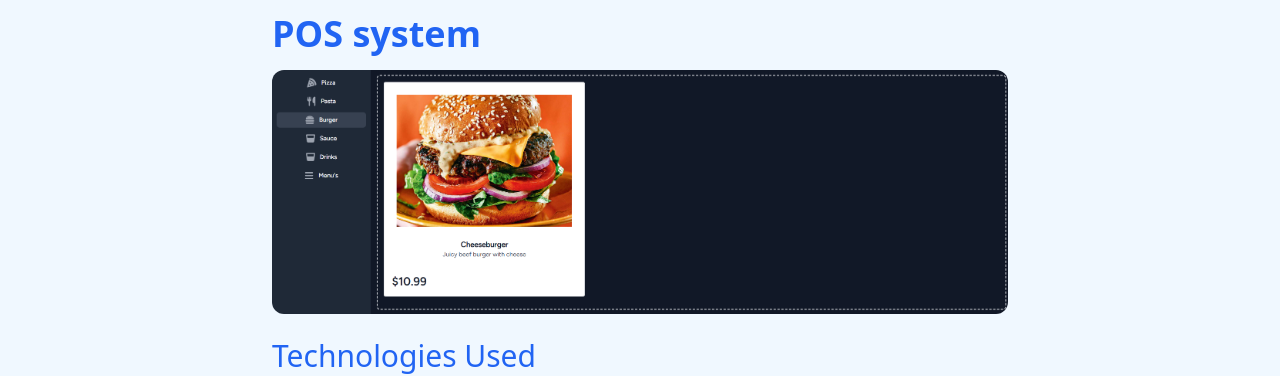
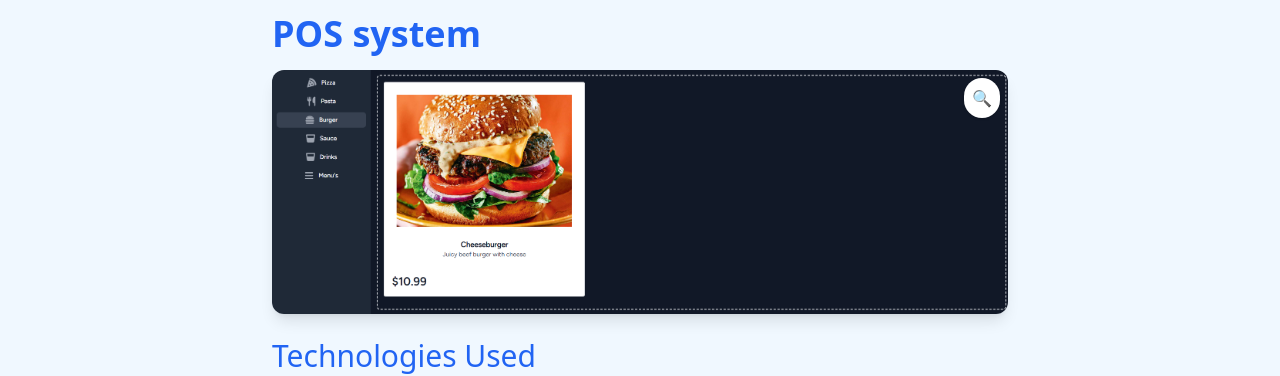
Before and after one commit to moussaramzi/portfolio, a React (Vite) app: page /projects/eshop in a window 1280 px wide. Shown: the part 128-504 px from the top of the page. Built offline with nearby package versions, Linux system fonts and the light colour scheme.

Commit message:
feat(recipe microservice): added details for the resipe microservice projects

```diff
--- a/src/components/data/projectsData.tsx
+++ b/src/components/data/projectsData.tsx
@@ -5,7 +5,12 @@ export interface Project {
   image: string;
   link: string;
   detailsKey?: string;
-  technologies?: { src: string;  srcDark?: string; alt: string; labelKey: string }[];
+  technologies?: {
+    src: string;
+    srcDark?: string;
+    alt: string;
+    labelKey: string;
+  }[];
 }
 
 export const projects: Project[] = [
@@ -40,21 +45,37 @@ export const projects: Project[] = [
     ],
   },
   {
-    id: "taskflow",
-    titleKey: "taskflow.title",
-    descriptionKey: "taskflow.description",
+    id: "recipe-microservice",
+    titleKey: "recipe.title",
+    descriptionKey: "recipe.description",
     image: "/projects/microservice/recipe-microservice.png",
-    link: "/projects/taskflow",
+    link: "/projects/recipe-microservice",
     technologies: [
       {
-        src: "/tech/skill-icons--react-dark.svg",
-        alt: "React Native",
-        labelKey: "tech.reactNative",
+        src: "/tech/skill-icons--docker.svg",
+        alt: "Docker",
+        labelKey: "tech.docker",
       },
       {
+        src: "/tech/skill-icons--java-dark.svg",
+        alt: "Java",
+        labelKey: "tech.java",
+      },
+      {
+        src: "/tech/skill-icons--github-dark.svg",
+        srcDark: "/tech/skill-icons--github.svg",
+        alt: "GitHub",
+        labelKey: "tech.github",
+      },
+         {
         src: "/tech/skill-icons--mysql-dark.svg",
         alt: "Mysql",
         labelKey: "tech.mysql",
+      },
+         {
+        src: "/tech/skill-icons--mongodb.svg",
+        alt: "MongoDB",
+        labelKey: "tech.mongodb",
       },
     ],
   },
--- a/src/components/projectDetail.tsx
+++ b/src/components/projectDetail.tsx
@@ -14,6 +14,7 @@ export default function ProjectDetail() {
       typeof window !== "undefined" &&
       document.documentElement.classList.contains("dark")
   );
+  const [modalImage, setModalImage] = useState<string | null>(null);
 
   useEffect(() => {
     if (typeof window === "undefined" || !document.documentElement) return;
@@ -63,7 +64,34 @@ export default function ProjectDetail() {
       <h1 className="text-4xl font-bold mb-4">
         {t(project.titleKey, { ns: "projects" })}
       </h1>
-      <img src={project.image} className="w-full rounded-xl mb-6" />
+      <div className="relative group mb-6">
+        <img
+          src={project.image}
+          alt={t(project.titleKey, { ns: "projects" })}
+          className="w-full rounded-xl shadow-lg cursor-pointer transition-transform group-hover:scale-105"
+          onClick={() => setModalImage(project.image)}
+        />
+        <button
+          onClick={() => setModalImage(project.image)}
+          className="absolute top-2 right-2 bg-white dark:bg-gray-800 p-2 rounded-full shadow hover:scale-110 transition-transform cursor-pointer"
+          aria-label="Enlarge image"
+        >
+          🔍
+        </button>
+      </div>
+      {modalImage && (
+        <div
+          className="fixed inset-0 bg-black bg-opacity-80 flex items-center justify-center z-50"
+          onClick={() => setModalImage(null)}
+        >
+          <img
+            src={modalImage}
+            alt={t(project.titleKey, { ns: "projects" })}
+            className="max-w-[95vw] max-h-[80vh] w-auto h-auto rounded-lg shadow-lg m-2"
+            style={{ objectFit: "contain" }}
+          />
+        </div>
+      )}
       {project.technologies && (
         <div>
           <h2 className="text-3xl mb-4">Technologies Used</h2>
@@ -86,6 +114,52 @@ export default function ProjectDetail() {
           </div>
         </div>
       )}
+      {project.id === "recipe-microservice" && (
+        <section className="mb-12 mt-6">
+          <div className="prose dark:prose-invert max-w-none">
+            <h2 className="text-3xl ">
+              {t("recipe.aboutTitle", { ns: "projects" })}
+            </h2>
+            <p>{t("recipe.about", { ns: "projects" })}</p>
+
+            <h3 className="text-2xl font-semibold mt-6 ">
+              {t("recipe.microservicesTitle", { ns: "projects" })}
+            </h3>
+            <p>{t("recipe.microservices", { ns: "projects" })}</p>
+
+            <h3 className="text-2xl font-semibold mt-6 ">
+              {t("recipe.authTitle", { ns: "projects" })}
+            </h3>
+            <p>{t("recipe.auth", { ns: "projects" })}</p>
+
+            <h3 className="text-2xl font-semibold mt-6 ">
+              {t("recipe.frontendTitle", { ns: "projects" })}
+            </h3>
+            <p>{t("recipe.frontend", { ns: "projects" })}</p>
+
+            <h3 className="text-2xl font-semibold mt-6 ">
+              {t("recipe.internalTitle", { ns: "projects" })}
+            </h3>
+            <p>{t("recipe.internal", { ns: "projects" })}</p>
+
+            <h3 className="text-2xl font-semibold mt-6 ">
+              {t("recipe.resultTitle", { ns: "projects" })}
+            </h3>
+            <p>{t("recipe.result", { ns: "projects" })}</p>
+          </div>
+          <div className="mt-6">
+            <a
+              href="https://github.com/moussaramzi/recipe-microservice"
+              target="_blank"
+              rel="noopener noreferrer"
+              className="inline-flex items-center gap-2 px-5 py-2.5 rounded-xl bg-blue-50 dark:bg-blue-950 text-blue-700 dark:text-blue-300 shadow-sm hover:shadow-md hover:bg-blue-100 dark:hover:bg-blue-900 transition"
+            >
+              {t("recipe.github", { ns: "projects" })}
+            </a>
+          </div>
+        </section>
+      )}
+
       {project.id === "project4" && (
         <section className="mb-12 mt-6">
           <h2 className="text-3xl ">
--- a/src/components/tech.tsx
+++ b/src/components/tech.tsx
@@ -252,13 +252,6 @@ export function Tools() {
             visible={backendVisible}
           />
           <TechIcon
-            src="/tech/skill-icons--mysql-dark.svg"
-            alt="MySQL"
-            label="MySQL"
-            skill={80}
-            visible={backendVisible}
-          />
-          <TechIcon
             src="/tech/skill-icons--java-dark.svg"
             alt="Java"
             label="Java"
@@ -277,6 +270,20 @@ export function Tools() {
             alt="Nodejs"
             label="Nodejs"
             skill={85}
+            visible={backendVisible}
+          />
+           <TechIcon
+            src="/tech/skill-icons--mysql-dark.svg"
+            alt="MySQL"
+            label="MySQL"
+            skill={80}
+            visible={backendVisible}
+          />
+           <TechIcon
+            src="/tech/skill-icons--mongodb.svg"
+            alt="MongoDB"
+            label="MongoDB"
+            skill={70}
             visible={backendVisible}
           />
         </div>
--- a/src/translation files/projects/projectsEN.json
+++ b/src/translation files/projects/projectsEN.json
@@ -18,9 +18,22 @@
     "contribution3": "The project required close collaboration between software and hardware, and I am proud of the result we achieved as a team. For more technical details and the full source code, you can check out the BeeSafe GitHub repository.",
     "github": "🐝 View GitHub Repository"
   },
-  "taskflow": {
+  "recipe": {
     "title": "Recipe Microservice",
-    "description": "Kanban-style productivity app using Angular and Laravel backend."
+    "description": "A modern recipe platform built with a microservices architecture, allowing users to easily manage recipes and leave feedback. With OAuth2 authentication and a centralized API Gateway, the application is both secure and scalable.",
+    "aboutTitle": "About the project",
+    "about": "This recipe platform is a project I developed entirely myself, from frontend to backend. It uses a microservices architecture where recipes, users, and comments are each managed by a separate service.",
+    "microservicesTitle": "Microservices & Databases",
+    "microservices": "The recipe service is connected to a MySQL database and manages all CRUD operations for recipes, including retrieving comments and author information. The comment service uses a MongoDB database to store user comments and efficiently retrieve them per recipe. Finally, the user service manages registration and retrieval of user information, also via MongoDB.",
+    "authTitle": "Authentication & API Gateway",
+    "auth": "All client requests are handled via a central API Gateway, which routes communication to the appropriate service. This gateway also handles OAuth2 authentication via Google One-Tap login and secures the endpoints.",
+    "frontendTitle": "Frontend",
+    "frontend": "For the frontend, I built an Angular application. Users can log in with Google thanks to OAuth2 authentication, view, add, edit, or delete recipes, and leave comments on recipes. All interaction with the backend goes through the API Gateway.",
+    "internalTitle": "Internal Communication & Containerization",
+    "internal": "The microservices communicate with each other using WebClient, ensuring smooth and scalable interaction. The entire project is dockerized, making it easy to set up locally or in a cloud environment using Docker Compose.",
+    "resultTitle": "Result",
+    "result": "Thanks to the clear separation of responsibilities per service, the platform is scalable, maintainable, and ready for expansion. The project demonstrates my skills in fullstack development, microservices, and modern DevOps techniques.",
+    "github": "🍽️ View GitHub Repository"
   },
   "eshop": {
     "title": "POS system",
--- a/src/translation files/projects/projectsNL.json
+++ b/src/translation files/projects/projectsNL.json
@@ -18,9 +18,22 @@
     "contribution3": "Het project vereiste een nauwe samenwerking tussen software en hardware, en ik ben trots op het resultaat dat we als team hebben neergezet. Voor meer technische details en de volledige broncode, kan je de GitHub-repository van BeeSafe bekijken.",
     "github": "🐝 Bekijk GitHub Repository"
   },
-  "taskflow": {
+  "recipe": {
     "title": "Recepten Microservice",
-    "description": "Productiviteitsapp in Kanban-stijl met Angular en een Laravel-backend."
+    "description": "Een modern receptenplatform gebouwd met microservices waarin gebruikers eenvoudig recepten kunnen beheren en feedback kunnen geven. Dankzij OAuth2-authenticatie en een centrale API Gateway is de applicatie zowel veilig als schaalbaar.",
+    "aboutTitle": "Over het project",
+    "about": "Dit receptenplatform is een project dat ik volledig zelf heb ontwikkeld, van frontend tot backend. Het maakt gebruik van een microservices-architectuur waarbij recepten, gebruikers en reacties elk door een aparte service beheerd worden.",
+    "microservicesTitle": "Microservices & Databases",
+    "microservices": "De receptenservice is gekoppeld aan een MySQL-database en beheert alle CRUD-operaties voor recepten, inclusief het ophalen van reacties en auteursinformatie. De commentaarservice gebruikt een MongoDB-database om gebruikersreacties op te slaan en efficiënt op te vragen per recept. Tot slot beheert de gebruikersservice de registratie en het ophalen van gebruikersinformatie, eveneens via MongoDB.",
+    "authTitle": "Authenticatie & API Gateway",
+    "auth": "Alle clientaanvragen worden afgehandeld via een centrale API Gateway, die de communicatie naar de juiste service doorstuurt. Deze gateway verwerkt ook de OAuth2-authenticatie via Google One-Tap login en zorgt voor de beveiliging van de endpoints.",
+    "frontendTitle": "Frontend",
+    "frontend": "Voor de frontend heb ik een Angular-applicatie gebouwd. Gebruikers kunnen inloggen met Google dankzij OAuth2-authenticatie, recepten bekijken, toevoegen, bewerken of verwijderen, en reacties achterlaten op recepten. Alle interactie met de backend verloopt via de API Gateway.",
+    "internalTitle": "Interne communicatie & Containerisatie",
+    "internal": "De microservices communiceren onderling met WebClient, wat zorgt voor een vlotte en schaalbare interactie. Daarnaast is het volledige project gedockerized, waardoor het eenvoudig lokaal of in een cloudomgeving op te zetten is met behulp van Docker Compose.",
+    "resultTitle": "Resultaat",
+    "result": "Dankzij de duidelijke afbakening van verantwoordelijkheden per service is het platform schaalbaar, onderhoudsvriendelijk en klaar voor uitbreiding. Het project toont mijn vaardigheden in fullstack ontwikkeling, microservices, en moderne DevOps-technieken.",
+    "github": "🍽️ Bekijk GitHub Repository"
   },
   "eshop": {
     "title": "POS systeem",
```
Also changed, not shown: public/tech/skill-icons--mongodb.svg (added).
